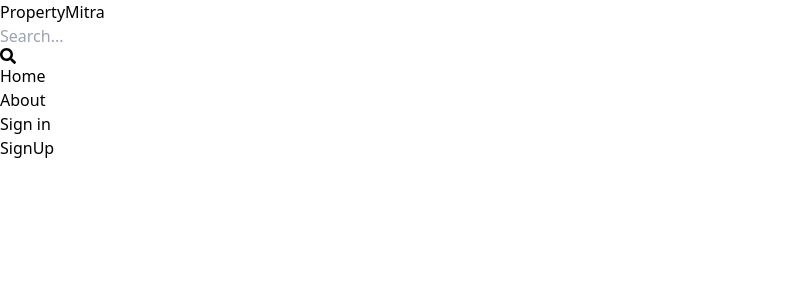
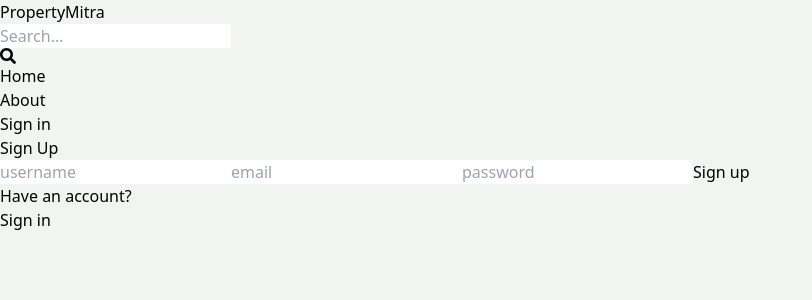
Before and after one commit to rohitpatill/PropertyMitra, a React (Vite) app in the folder client/: page /sign-up in a window 1280 px wide. Shown: the top 300 px of the page, without its empty margins (0-812 px from the left). Built offline with nearby package versions, Linux system fonts and the light colour scheme.

Commit message:
Sign up page UI created

```diff
--- a/client/src/index.css
+++ b/client/src/index.css
@@ -1,3 +1,7 @@
 @tailwind base;
 @tailwind components;
 @tailwind utilities;
+
+body{
+  background-color: rgb(241, 245, 241);
+}
--- a/client/src/pages/SignUp.jsx
+++ b/client/src/pages/SignUp.jsx
@@ -1,9 +1,21 @@
-import React from 'react'
+import { Link } from 'react-router-dom'
 
 export default function SignUp() {
   return (
-    <div>
-      SignUp
+    <div className='p-3 max-w-lg mx-auto'>
+      <h1 className='text-3xl text-center font-semibold my-7'>Sign Up</h1>
+      <form className='flex flex-col gap-4'>
+        <input type="text" placeholder='username' className='border p-3 rounded-lg' id='username' />
+        <input type="email" placeholder='email' className='border p-3 rounded-lg' id='email' />
+        <input type="password" placeholder='password' className='border p-3 rounded-lg' id='password' />
+        <button  className='bg-slate-700 text-white p-3 rounded-lg uppercase hover:opacity-95 disabled:opacity-80'>Sign up</button>
+      </form>
+      <div className="flex gap-2 mt-5">
+        <p>Have an account?</p>
+        <Link to={"/sign-in"}>
+          <span className='text-blue-700'>Sign in</span>
+        </Link>
+      </div>
     </div>
   )
 }
```
